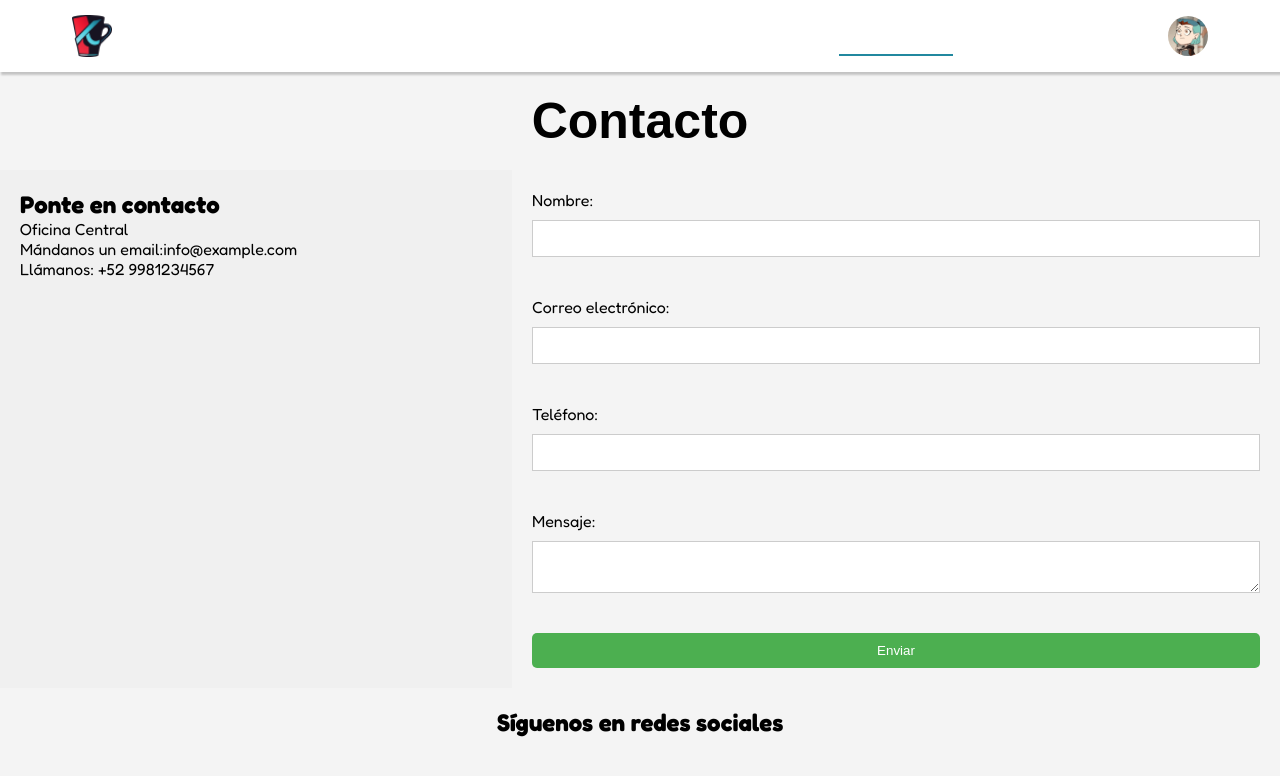
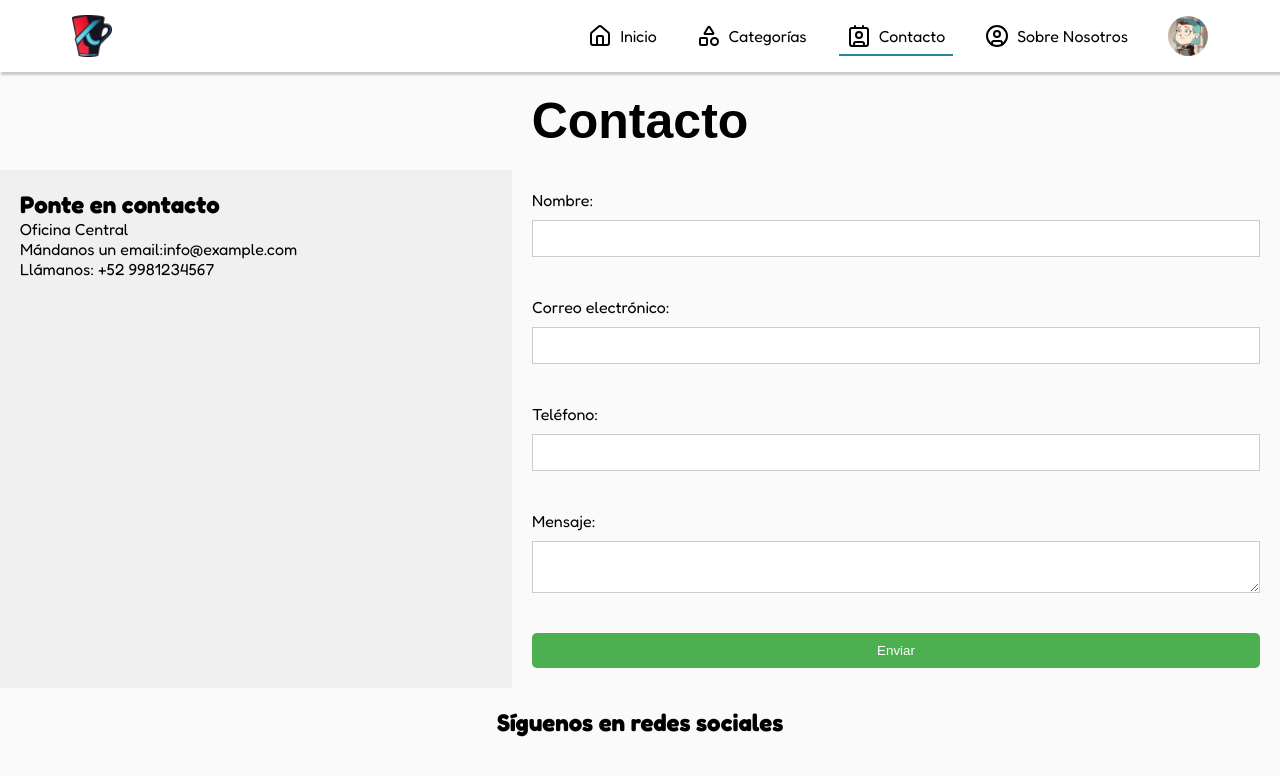
Before and after one commit to joseeduardohg/sublicup, a Next.js app: page /contact in a window 1280 px wide. Shown: the top 776 px of the page. Built offline with nearby package versions, Linux system fonts and the light colour scheme.

Commit message:
Fix header issues in contact page

```diff
--- a/src/app/contact/page.css
+++ b/src/app/contact/page.css
@@ -73,20 +73,6 @@ button[type='submit'] {
   color: #333;
 }
 
-body {
-  font-family: Arial, sans-serif;
-  margin: 0;
-  padding: 0;
-  background-color: #f4f4f4;
-}
-
-header {
-  background: #333;
-  color: #fff;
-  padding: 10px 20px;
-  text-align: center;
-}
-
 .welcome {
   padding: 20px;
   text-align: center;
@@ -113,13 +99,3 @@ img {
   width: 200px;
   text-align: center;
 }
-
-footer {
-  background: #333;
-  color: #fff;
-  text-align: center;
-  padding: 10px 0;
-  position: relative;
-  bottom: 0;
-  width: 100%;
-}
```
